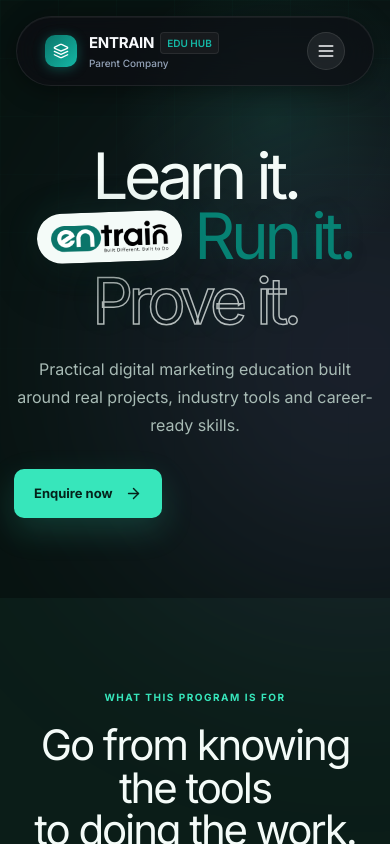
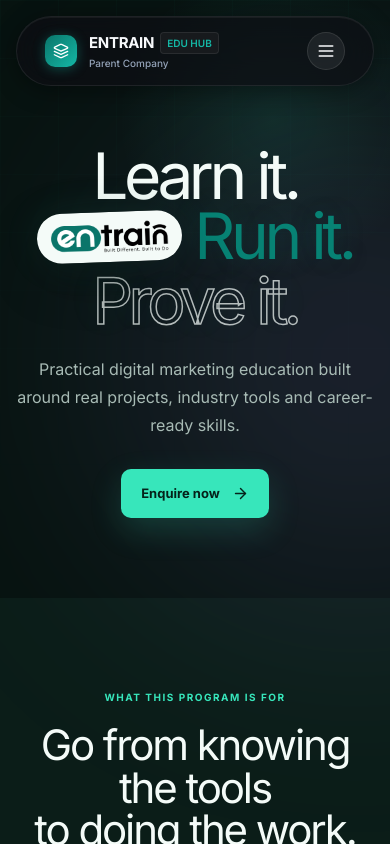
Before and after one commit to entrainaccademy/entraineduhub, a React (Vite) app: page / in a window 390 px wide. Both pictures are taken after a click on the button "Entrain Lab (Digital Marketing)". Shown: the top 844 px of the page. Built offline with nearby package versions, Linux system fonts and the light colour scheme.

Commit message:
enquire button align fixed

```diff
--- a/src/index.css
+++ b/src/index.css
@@ -938,7 +938,7 @@
   .labs-hero h1 { font-size: 64px; }
   .labs-hero-brand-line { gap: 12px; margin-block: 8px 12px; }
   .labs-inline-logo { width: 145px; height: 50px; padding: 8px 13px; }
-  .labs-hero-actions { align-items: flex-start; flex-direction: column; }
+  .labs-hero-actions { align-items: center; flex-direction: column; }
   .labs-metrics { gap: 17px; }
   .labs-hero-visual { height: 430px; }
   .labs-dashboard { min-height: 520px; }
```
Also changed, not shown: 4 other files (tests, documents, lock files or other folders).
